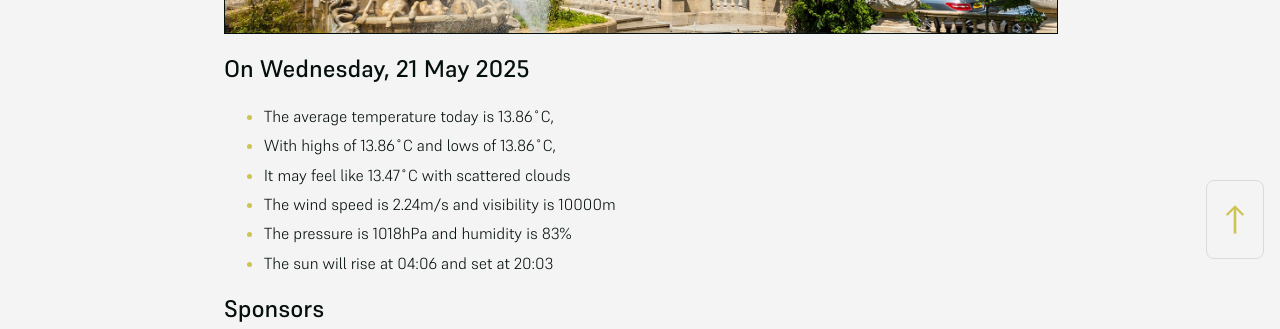
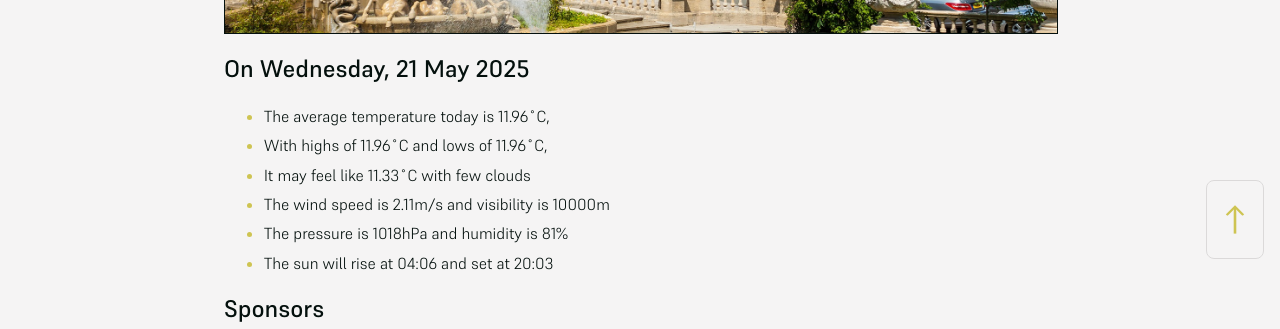
Before and after one commit to mat-0/cheltenham-open-data, a Jekyll site: the page built from index.md, in a window 1280 px wide. Shown: the part 625-954 px from the top of the page. Built offline with Jekyll 4.4.1, drawn with Linux system fonts in a browser that asks for light colours.

Commit message:
Updated 2025-05-21 20:58:01

```diff
--- a/index.md
+++ b/index.md
@@ -10,11 +10,11 @@ seo: Menu
 <!-- weather_marker starts -->
 ## On Wednesday, 21 May 2025
 
-- The average temperature today is 13.86˚C,
-- With highs of 13.86˚C and lows of 13.86˚C,
-- It may feel like 13.47˚C with scattered clouds
-- The wind speed is 2.24m/s and visibility is 10000m
-- The pressure is 1018hPa and humidity is 83%
+- The average temperature today is 11.96˚C,
+- With highs of 11.96˚C and lows of 11.96˚C,
+- It may feel like 11.33˚C with few clouds
+- The wind speed is 2.11m/s and visibility is 10000m
+- The pressure is 1018hPa and humidity is 81%
 - The sun will rise at 04:06 and set at 20:03
 
 <!-- weather_marker ends -->
```
Also changed, not shown: _data/flood.json (+5 -27 lines), _pages/news.md (+10 -10 lines).
